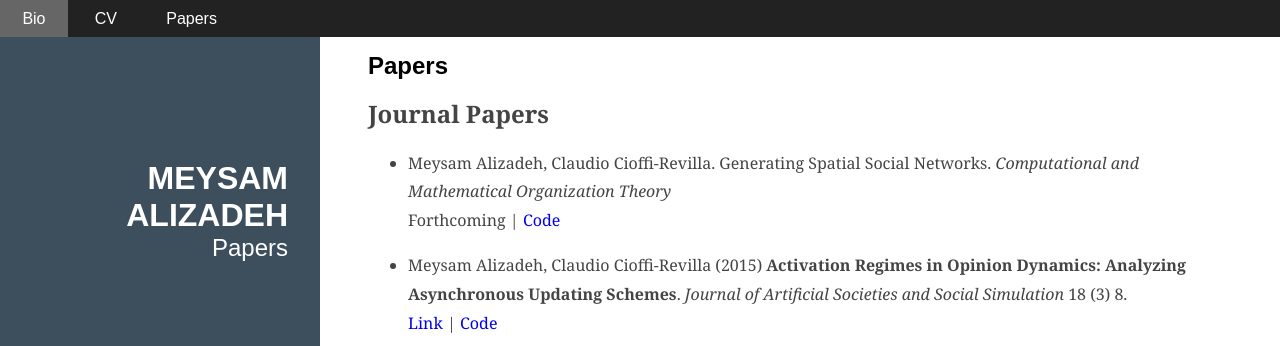
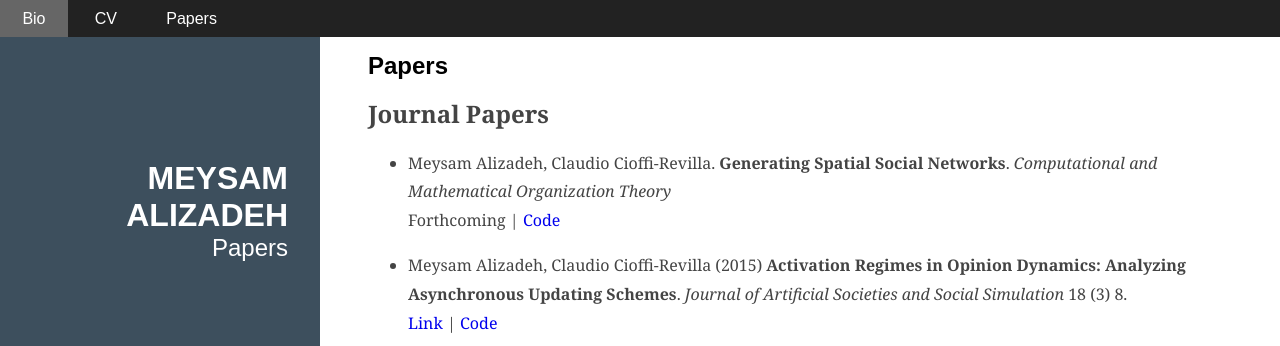
Before and after one commit to malizad/malizad.github.io, a Jekyll site: the page built from papers.md, in a window 1280 px wide and 900 px high. Shown: the top 346 px of the window. Built offline with Jekyll 4.4.1, drawn with Linux system fonts in a browser that asks for light colours.

```diff
--- a/papers.md
+++ b/papers.md
@@ -5,7 +5,7 @@ title: Papers
 
 ## Journal Papers
 
-- Meysam Alizadeh, Claudio Cioffi-Revilla. Generating Spatial Social Networks. *Computational and Mathematical Organization Theory*
+- Meysam Alizadeh, Claudio Cioffi-Revilla. **Generating Spatial Social Networks**. *Computational and Mathematical Organization Theory*
   Forthcoming | [Code](https://github.com/malizad/Spatial_Networks)
 
 - Meysam Alizadeh, Claudio Cioffi-Revilla (2015) **Activation Regimes in Opinion Dynamics: Analyzing Asynchronous Updating Schemes**. *Journal of Artificial Societies and Social Simulation* 18 (3) 8.
```
